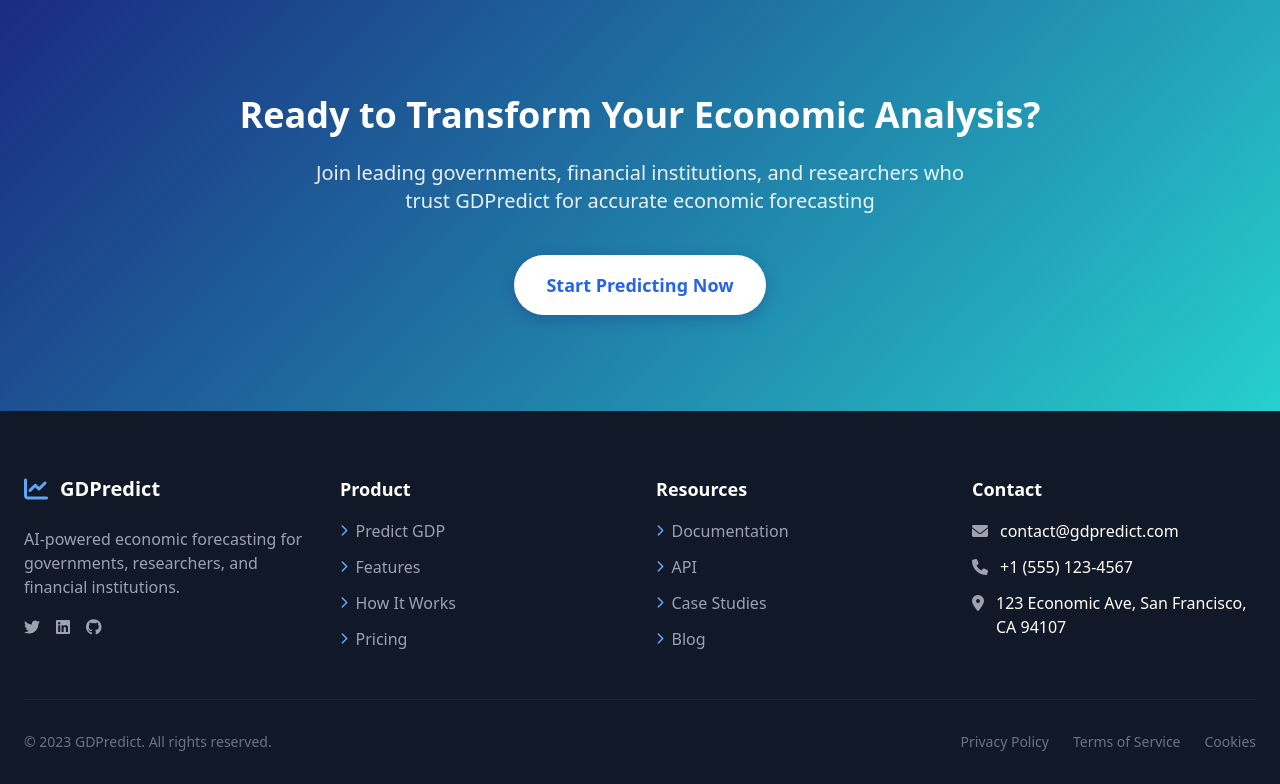
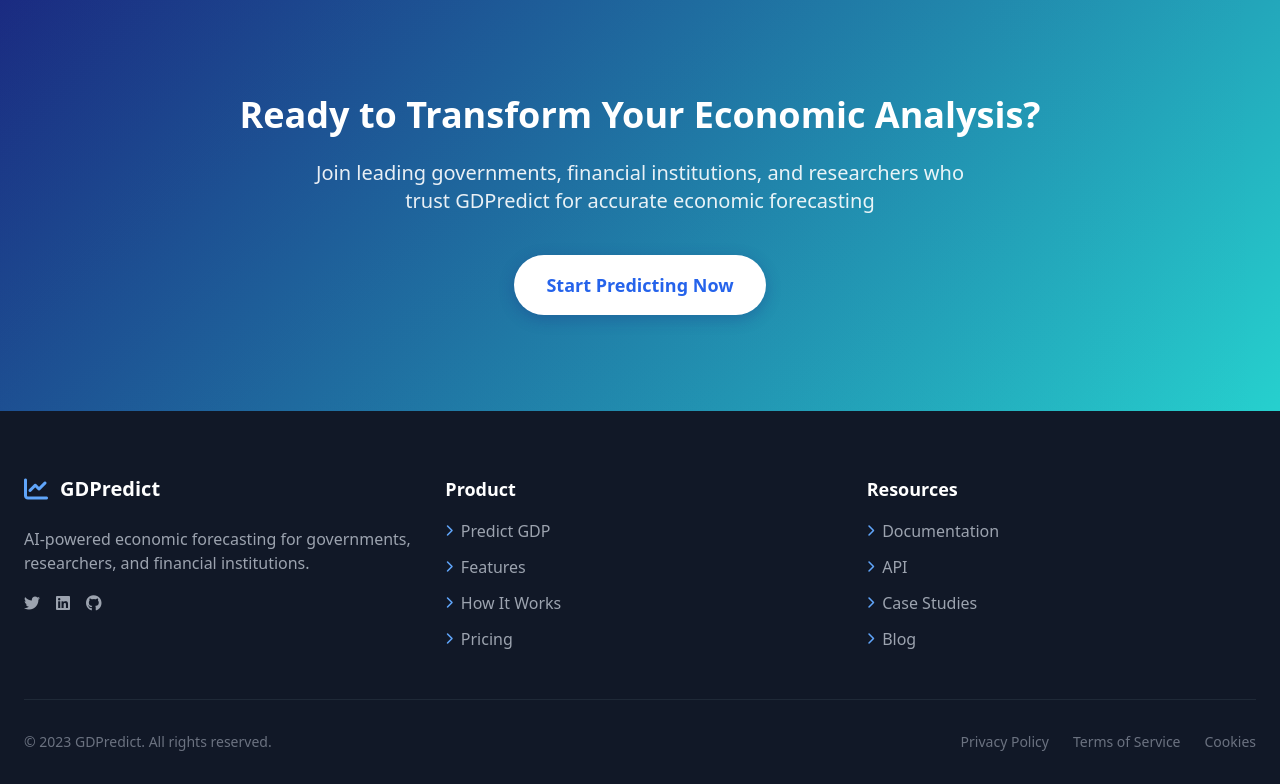
Before and after one commit to ujjwal-hirwani/GDP-per-capita-prediction, a Flask app: page / in a window 1280 px wide. Shown: the part 3293-4077 px from the top of the page. Run offline with Flask 3, Linux system fonts and the light colour scheme; parts of the project's set-up code (start-up, migrations or seed data) failed here and were passed over.

Commit message:
Updated app requirements

```diff
--- a/flask_app/templates/index.html
+++ b/flask_app/templates/index.html
@@ -458,7 +458,7 @@
     <!-- Footer -->
     <footer class="bg-gray-900 text-white pt-16 pb-8">
         <div class="container mx-auto px-6">
-            <div class="grid md:grid-cols-4 gap-8 mb-12">
+            <div class="grid md:grid-cols-3 gap-8 mb-12">
                 <div>
                     <div class="flex items-center mb-6">
                         <i class="fas fa-chart-line text-2xl mr-3 text-blue-400"></i>
@@ -500,7 +500,7 @@
                                     class="fas fa-chevron-right text-xs mr-2 text-blue-400"></i> Blog</a></li>
                     </ul>
                 </div>
-                <div>
+                <!-- <div>
                     <h4 class="text-lg font-bold mb-4">Contact</h4>
                     <ul class="space-y-3">
                         <li class="flex items-start">
@@ -516,7 +516,7 @@
                             <span>123 Economic Ave, San Francisco, CA 94107</span>
                         </li>
                     </ul>
-                </div>
+                </div> -->
             </div>
             <div class="border-t border-gray-800 pt-8 flex flex-col md:flex-row justify-between items-center">
                 <p class="text-gray-500 text-sm mb-4 md:mb-0">&copy; 2023 GDPredict. All rights reserved.</p>
--- a/flask_app/templates/predict.html
+++ b/flask_app/templates/predict.html
@@ -443,7 +443,7 @@
     <!-- Footer -->
     <footer class="bg-gray-900 text-white py-12">
         <div class="container mx-auto px-4">
-            <div class="grid grid-cols-1 md:grid-cols-4 gap-8">
+            <div class="grid grid-cols-1 md:grid-cols-3 gap-8">
                 <div>
                     <div class="flex items-center mb-4">
                         <i class="fas fa-chart-line text-blue-400 text-2xl mr-2"></i>
@@ -477,7 +477,7 @@
                     </ul>
                 </div>
 
-                <div>
+                <!-- <div>
                     <h4 class="text-lg font-bold mb-4">Contact</h4>
                     <ul class="space-y-2">
                         <li class="flex items-center">
@@ -493,7 +493,7 @@
                             <span>San Francisco, CA</span>
                         </li>
                     </ul>
-                </div>
+                </div> -->
             </div>
 
             <div class="border-t border-gray-800 mt-12 pt-8 text-center text-gray-500 text-sm">
```
Also changed, not shown: flask_app/requirements.txt (added, +58 -0 lines).
